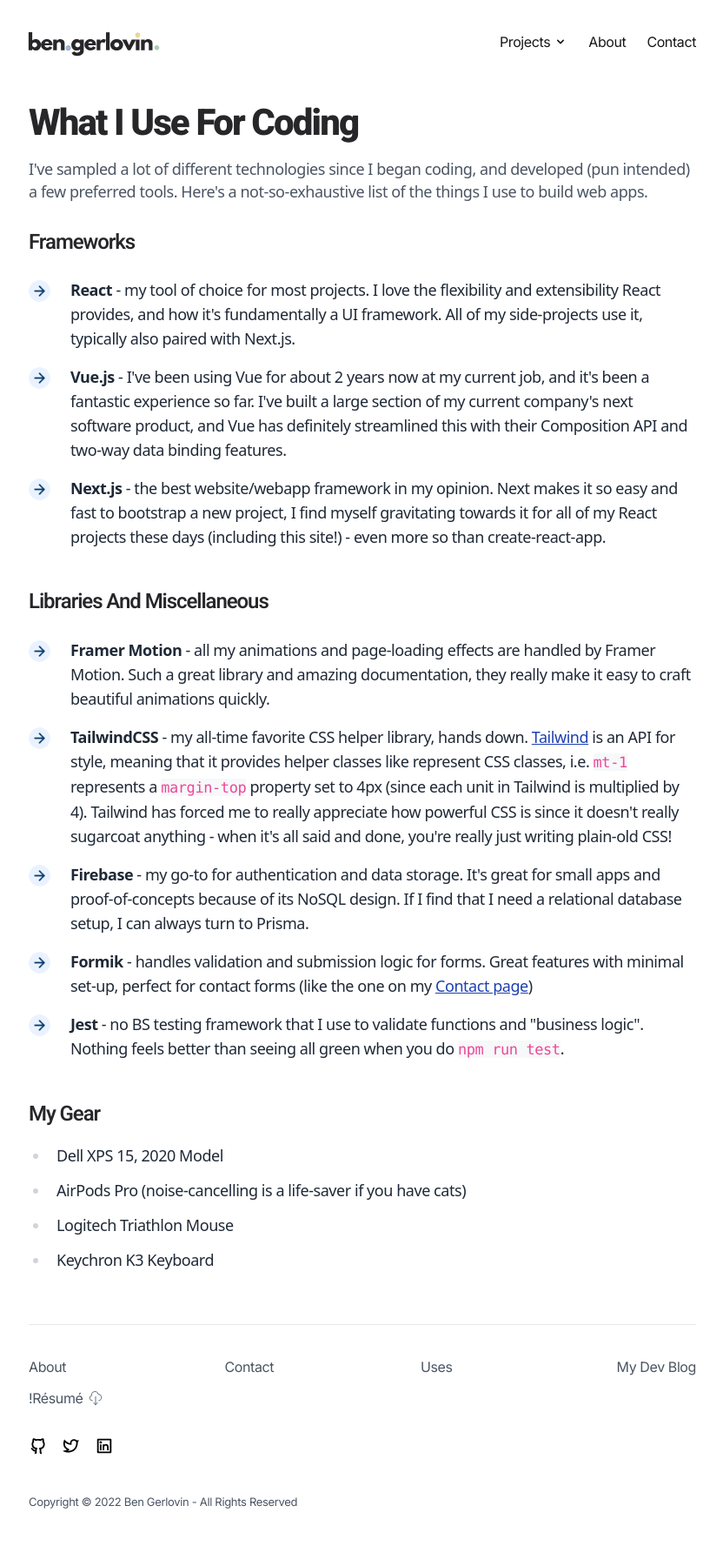
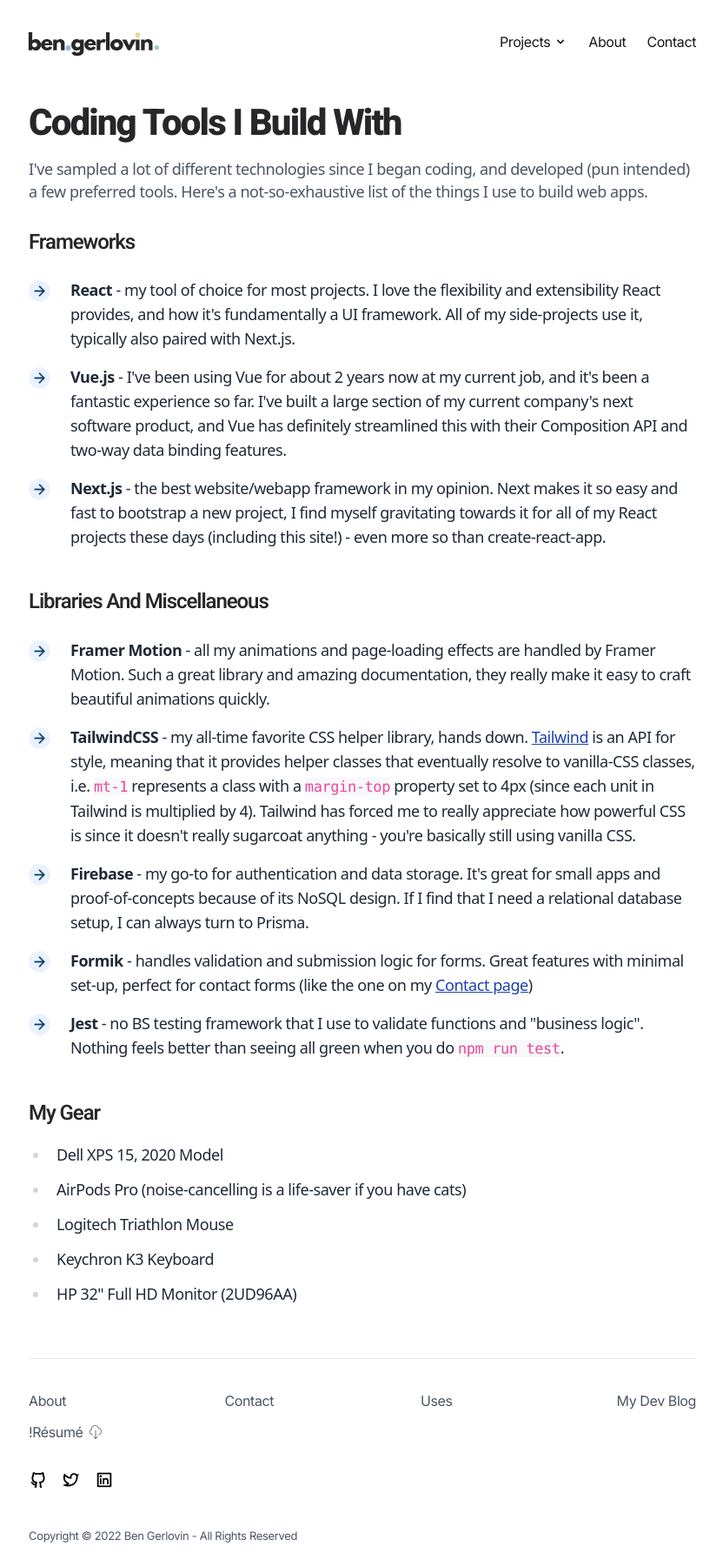
Before and after one commit to bengerlovin/bengerlovin.me, a Next.js app: page /uses in a window 1280 px wide. Shown: the whole page at 87% size, without its empty margins (223-1055 px from the left). Before the commit the page ends 1761 px from the top, so only its background shows below. Built offline with nearby package versions, Linux system fonts and the light colour scheme.

Commit message:
small stylistic adjustments and typos

```diff
--- a/components/Navigation/MobileMenu.tsx
+++ b/components/Navigation/MobileMenu.tsx
@@ -43,7 +43,7 @@ const MobileMenu = () => {
                         {/* About */}
                         <MobileMenuItem>
                             <Link href={'/about'} passHref>
-                                <a download className=' tracking-tight text-gray-800 group-hover:text-blue-800 transition-colors duration-150 ease-in-out text-[17px]'>About</a>
+                                <a download className=' tracking-tight text-zinc-700 group-hover:text-blue-800 transition-colors duration-150 ease-in-out text-[17px]'>About</a>
                             </Link>
                         </MobileMenuItem>
 
@@ -51,8 +51,8 @@ const MobileMenu = () => {
                         <MobileMenuItem>
                             <Link href={'/projects/hht'}>
                                 <div className='flex items-center gap-x-3'>
-                                    <a download className=' tracking-tight text-gray-800 group-hover:text-blue-800 transition-colors duration-150 ease-in-out text-[17px]'>Happy Healthy Techie</a>
-                                    <span className='text-blue-800/60 rounded-md px-2 py-1 bg-blue-200/20 text-[12px] tracking-tight font-semibold'>project</span>
+                                    <a download className=' tracking-tight text-zinc-700 group-hover:text-blue-800 transition-colors duration-150 ease-in-out text-[17px]'>Happy Healthy Techie</a>
+                                    <span className='text-blue-800/70 rounded-md px-2 py-1 bg-blue-200/20 text-[11px] tracking-tight font-semibold'>PROJECT</span>
                                 </div>
                             </Link>
                         </MobileMenuItem>
@@ -61,8 +61,8 @@ const MobileMenu = () => {
                         <MobileMenuItem>
                             <Link href={'/projects/speedscanr'}>
                                 <div className='flex items-center gap-x-3'>
-                                    <a download className=' tracking-tight text-gray-800 group-hover:text-blue-800 transition-colors duration-150 ease-in-out text-[17px]'>Speed Scanr</a>
-                                    <span className='text-blue-800/60 rounded-md px-2 py-1 bg-blue-200/20 text-[12px] tracking-tight font-semibold'>project</span>
+                                    <a download className=' tracking-tight text-zinc-700 group-hover:text-blue-800 transition-colors duration-150 ease-in-out text-[17px]'>Speed Scanr</a>
+                                    <span className='text-blue-800/70 rounded-md px-2 py-1 bg-blue-200/20 text-[11px] tracking-tight font-semibold'>PROJECT</span>
                                 </div>
                             </Link>
                         </MobileMenuItem>
@@ -70,14 +70,14 @@ const MobileMenu = () => {
                         {/*  Uses */}
                         <MobileMenuItem>
                             <Link href={'/uses'}>
-                                <a download className=' tracking-tight text-gray-800 group-hover:text-blue-800 transition-colors duration-150 ease-in-out text-[17px]'>Uses</a>
+                                <a download className=' tracking-tight text-zinc-700 group-hover:text-blue-800 transition-colors duration-150 ease-in-out text-[17px]'>Uses</a>
                             </Link>
                         </MobileMenuItem>
 
                         {/* Contact */}
                         <MobileMenuItem>
                             <Link href={'/contact'}>
-                                <a download className=' tracking-tight text-gray-800 group-hover:text-blue-800 transition-colors duration-150 ease-in-out text-[17px]'>Contact</a>
+                                <a download className=' tracking-tight text-zinc-700 group-hover:text-blue-800 transition-colors duration-150 ease-in-out text-[17px]'>Contact</a>
                             </Link>
                         </MobileMenuItem>
 
--- a/pages/about.tsx
+++ b/pages/about.tsx
@@ -13,9 +13,10 @@ const About = () => {
                 <meta name="viewport" content="initial-scale=1.0, width=device-width" />
             </Head>
             <PageContainer>
-                <ProjectHeading>
+                <PageSubHeading>
                     About Me
-                </ProjectHeading>
+                </PageSubHeading>
+
                 <Text classes='mb-2'>I've had a winding path to get to my current job as a full-stack developer, espcially since I come from a background in organic chemistry and working in pharmaceutical companies. </Text>
 
                 <Text classes='mb-10'>
--- a/pages/uses.tsx
+++ b/pages/uses.tsx
@@ -19,7 +19,7 @@ const Uses = ({ props }) => {
             <PageContainer>
                 <PageSection fullWidth>
                     <PageSubHeading>
-                        What I Use For Coding
+                        Coding Tools I Build With
                     </PageSubHeading>
 
                     <Text>I've sampled a lot of different technologies since I began coding, and developed (pun intended) a few preferred tools. Here's a not-so-exhaustive list of the things I use to build web apps.</Text>
@@ -51,7 +51,7 @@ const Uses = ({ props }) => {
                         </ArrowListItem>
 
                         <ArrowListItem>
-                            <span><b>TailwindCSS</b></span> - my all-time favorite CSS helper library, hands down. <a target="_blank" href="https://tailwindcss.com/" className="text-blue-800 underline hover:text-blue-400">Tailwind</a> is an API for style, meaning that it provides helper classes like represent CSS classes, i.e. <code className="text-[17px] tracking-tight text-pink-500 rounded-sm bg-gray-200/30">mt-1</code> represents a <code className="text-[17px] tracking-tight text-pink-500 rounded-sm bg-gray-200/30">margin-top</code> property set to 4px (since each unit in Tailwind is multiplied by 4). Tailwind has forced me to really appreciate how powerful CSS is since it doesn't really sugarcoat anything - when it's all said and done, you're really just writing plain-old CSS!
+                            <span><b>TailwindCSS</b></span> - my all-time favorite CSS helper library, hands down. <a target="_blank" href="https://tailwindcss.com/" className="text-blue-800 underline hover:text-blue-400">Tailwind</a> is an API for style, meaning that it provides helper classes that eventually resolve to vanilla-CSS classes, i.e. <code className="text-[17px] tracking-tight text-pink-500 rounded-sm bg-gray-200/30">mt-1</code> represents a class with a <code className="text-[17px] tracking-tight text-pink-500 rounded-sm bg-gray-200/30">margin-top</code> property set to 4px (since each unit in Tailwind is multiplied by 4). Tailwind has forced me to really appreciate how powerful CSS is since it doesn't really sugarcoat anything - you're basically still using vanilla CSS.
                         </ArrowListItem>
 
                         <ArrowListItem>
@@ -87,6 +87,10 @@ const Uses = ({ props }) => {
                         <li className="pl-2 mb-3 text-lg tracking-tight text-gray-800">
                             <span>Keychron K3 Keyboard</span>
                         </li>
+                        <li className="pl-2 mb-3 text-lg tracking-tight text-gray-800">
+                            <span>HP 32" Full HD Monitor (2UD96AA)</span>
+                        </li>
+
 
                     </ul>
                 </PageSection>
```
